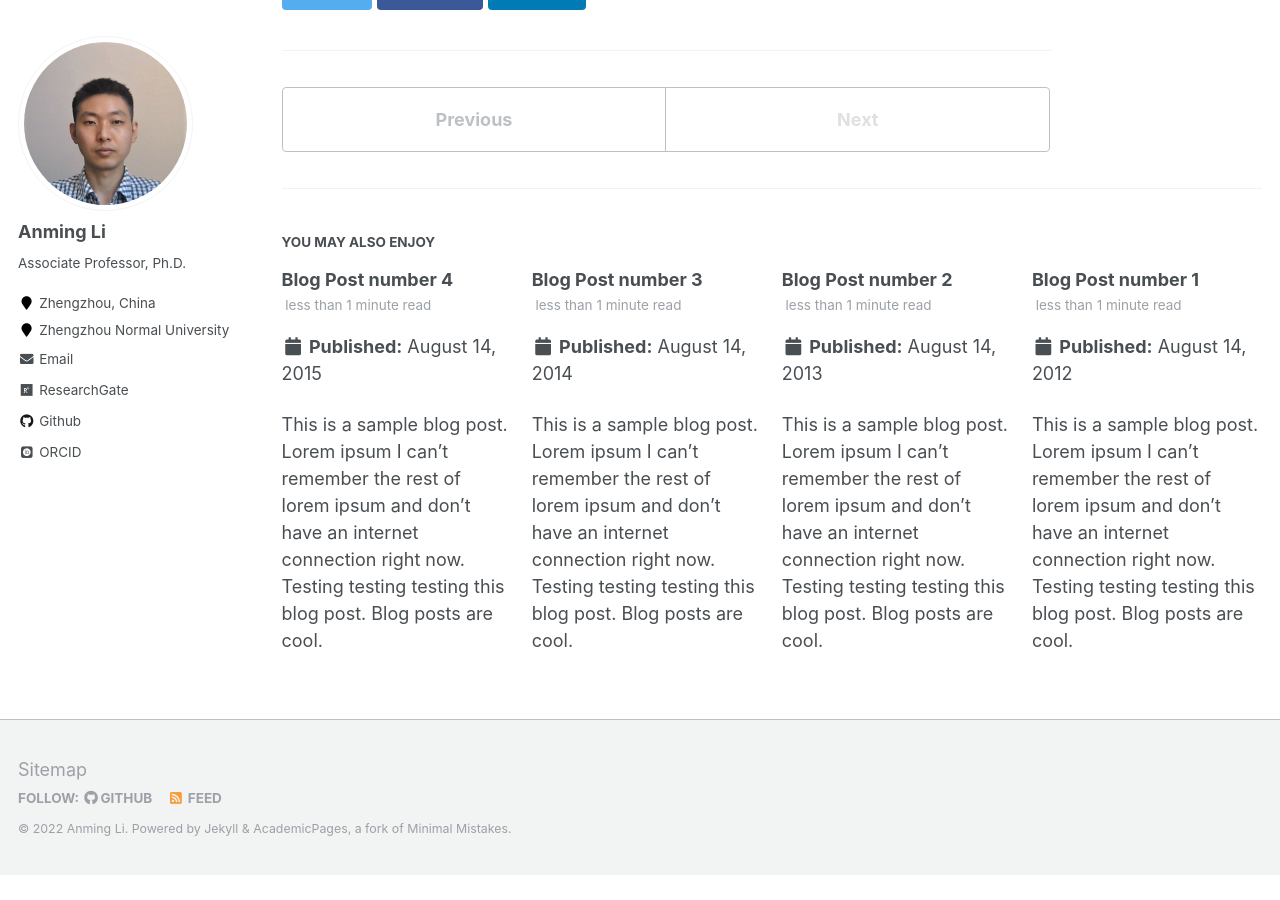
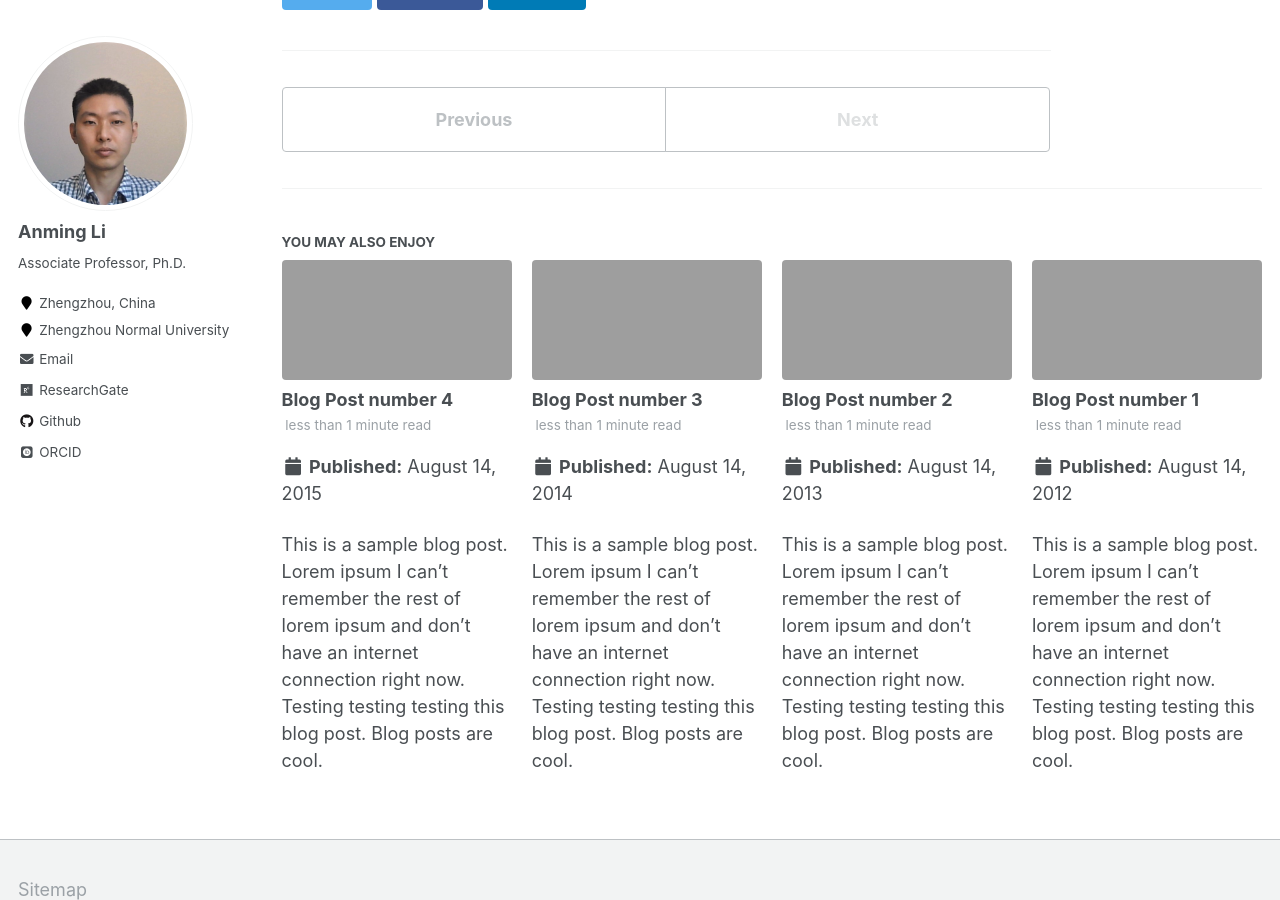
Before and after one commit to ucnclab/ucnclab.github.io, a Jekyll site: the page built from _posts/2199-01-01-future-post.md, in a window 1280 px wide and 900 px high, scrolled down 518 px. Built offline with Jekyll 4.4.1, drawn with Linux system fonts in a browser that asks for light colours; some web fonts are replaced; before the commit the page ends 1393 px from its top, so only the background shows below that.

Commit message:
Add files via upload

```diff
--- a/_config.yml
+++ b/_config.yml
@@ -14,7 +14,7 @@ description              : &description "personal description"
 url                      : "https://ucnclab.github.io"
 baseurl                  : # the subpath of your site, e.g. "/blog"
 repository               : "ucnclab.github.io"
-teaser                   :  # filename of teaser fallback teaser image placed in /images/, .e.g. "500x300.png"
+teaser                   :  "/images/profile.png"
 breadcrumbs              : false # true, false (default)
 words_per_minute         : 160
 future                   : true
```
